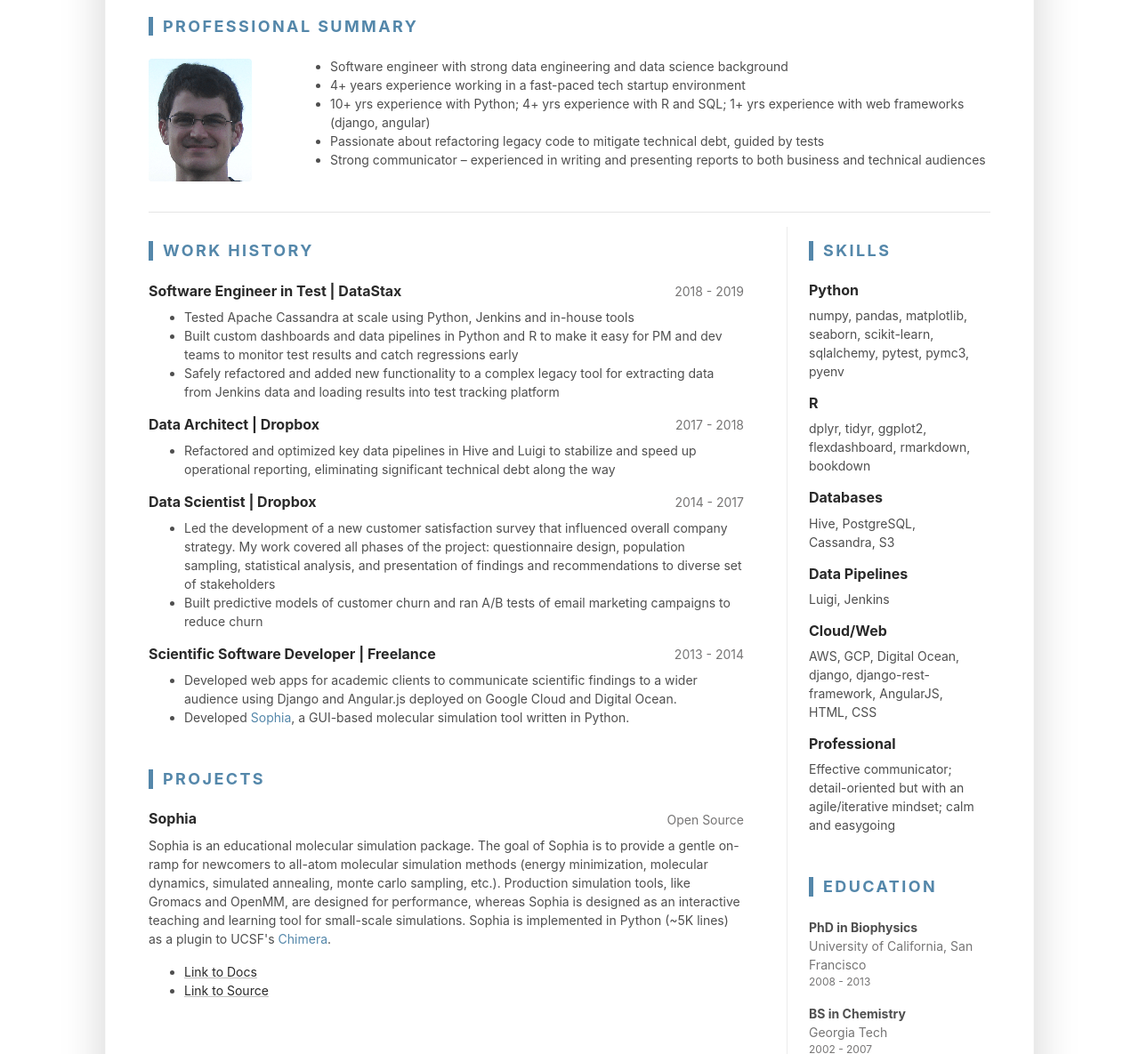
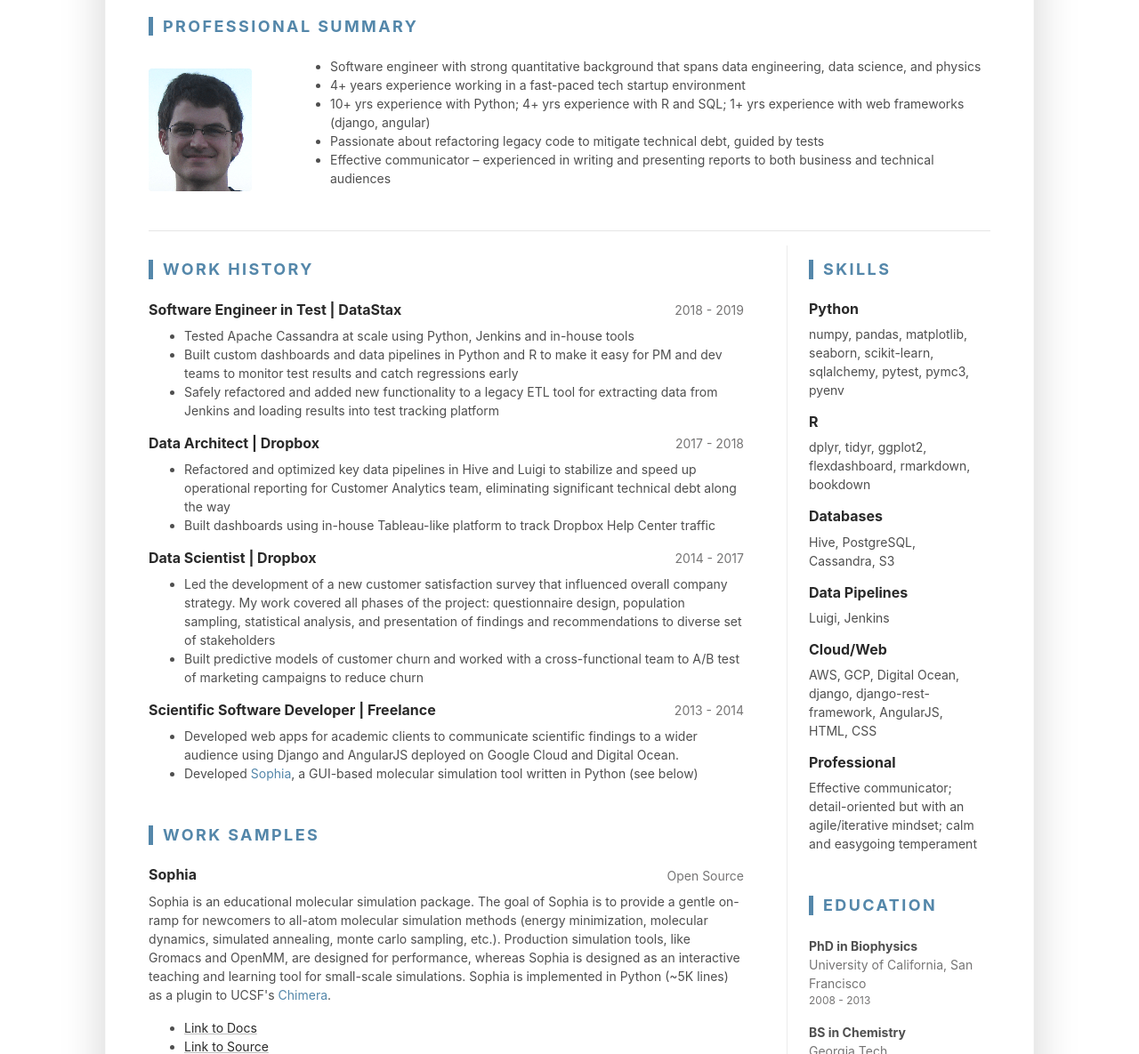
Before and after one commit to grollins/geoff-site, a plain HTML site: page index.html in a window 1280 px wide. Shown: the part 210-1395 px from the top of the page at 89% size. Drawn offline with Linux system fonts and the light colour scheme.

Commit message:
Various improvements to work history section

```diff
--- a/index.html
+++ b/index.html
@@ -51,11 +51,11 @@
 						<img class="resume-profile-image mb-3 mb-md-0 mr-md-5 ml-md-0 rounded mx-auto" src="assets/images/geoff.png" alt="image">
 						<div class="media-body text-left">
 							<ul class="resume-list">
-								<li>Software engineer with strong data engineering and data science background</li>
+								<li>Software engineer with strong quantitative background that spans data engineering, data science, and physics</li>
 								<li>4+ years experience working in a fast-paced tech startup environment</li>
 								<li>10+ yrs experience with Python; 4+ yrs experience with R and SQL; 1+ yrs experience with web frameworks (django, angular)</li>
 								<li>Passionate about refactoring legacy code to mitigate technical debt, guided by tests</li>
-								<li>Strong communicator – experienced in writing and presenting reports to both business and technical audiences</li>
+								<li>Effective communicator – experienced in writing and presenting reports to both business and technical audiences</li>
 							</ul>
 						</div><!--//media-body-->
 					</div>
@@ -76,7 +76,7 @@
 										<ul class="resume-list">
 											<li>Tested Apache Cassandra at scale using Python, Jenkins and in-house tools</li>
 											<li>Built custom dashboards and data pipelines in Python and R to make it easy for PM and dev teams to monitor test results and catch regressions early</li>
-											<li>Safely refactored and added new functionality to a complex legacy tool for extracting data from Jenkins data and loading results into test tracking platform</li>
+											<li>Safely refactored and added new functionality to a legacy ETL tool for extracting data from Jenkins and loading results into test tracking platform</li>
 										</ul>
 									</div>
 								</div><!--//item-->
@@ -88,7 +88,8 @@
 									</div>
 									<div class="item-content">
 										<ul class="resume-list">
-											<li>Refactored and optimized key data pipelines in Hive and Luigi to stabilize and speed up operational reporting, eliminating significant technical debt along the way</li>
+											<li>Refactored and optimized key data pipelines in Hive and Luigi to stabilize and speed up operational reporting for Customer Analytics team, eliminating significant technical debt along the way</li>
+											<li>Built dashboards using in-house Tableau-like platform to track Dropbox Help Center traffic</li>
 										</ul>
 									</div>
 								</div><!--//item-->
@@ -101,7 +102,7 @@
 									<div class="item-content">
 										<ul class="resume-list">
 											<li>Led the development of a new customer satisfaction survey that influenced overall company strategy. My work covered all phases of the project: questionnaire design, population sampling, statistical analysis, and presentation of findings and recommendations to diverse set of stakeholders</li>
-											<li>Built predictive models of customer churn and ran A/B tests of email marketing campaigns to reduce churn</li>
+											<li>Built predictive models of customer churn and worked with a cross-functional team to A/B test of marketing campaigns to reduce churn</li>
 										</ul>
 									</div>
 								</div><!--//item-->
@@ -113,8 +114,8 @@
 									</div>
 									<div class="item-content">
 										<ul class="resume-list">
-											<li>Developed web apps for academic clients to communicate scientific findings to a wider audience using Django and Angular.js deployed on Google Cloud and Digital Ocean.</li>
-											<li>Developed <a href="https://sophia-web.appspot.com/">Sophia</a>, a GUI-based molecular simulation tool written in Python.</li>
+											<li>Developed web apps for academic clients to communicate scientific findings to a wider audience using Django and AngularJS deployed on Google Cloud and Digital Ocean.</li>
+											<li>Developed <a href="https://sophia-web.appspot.com/">Sophia</a>, a GUI-based molecular simulation tool written in Python (see below)</li>
 										</ul>
 									</div>
 								</div><!--//item-->
@@ -123,7 +124,7 @@
 
 
 							<section class="project-section py-3">
-								<h3 class="text-uppercase resume-section-heading mb-4">Projects</h3>
+								<h3 class="text-uppercase resume-section-heading mb-4">Work Samples</h3>
 								<div class="item mb-3">
 									<div class="item-heading row align-items-center mb-2">
 										<h4 class="item-title col-12 col-md-6 col-lg-8 mb-2 mb-md-0">Sophia</h4>
@@ -176,7 +177,7 @@
 									<div class="item">
 										<h4 class="item-title">Professional</h4>
 										<ul class="list-unstyled resume-skills-list">
-											<li class="mb-2">Effective communicator; detail-oriented but with an agile/iterative mindset; calm and easygoing</li>
+											<li class="mb-2">Effective communicator; detail-oriented but with an agile/iterative mindset; calm and easygoing temperament</li>
 											</ul>
 										</div><!--//item-->
 									</section><!--//skills-section-->
```
